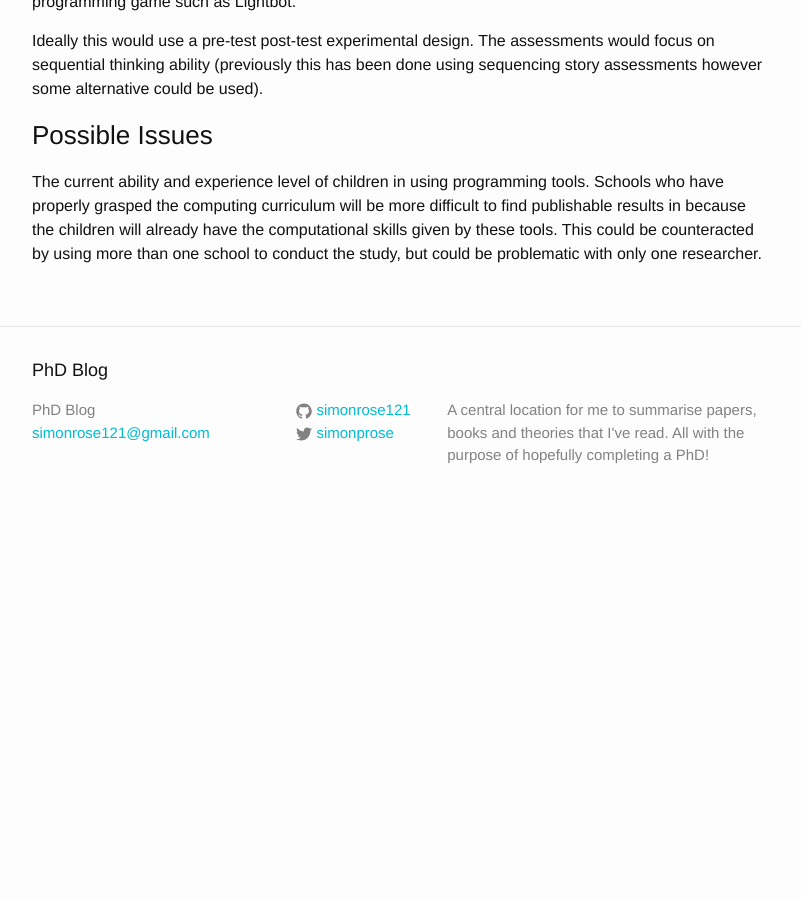
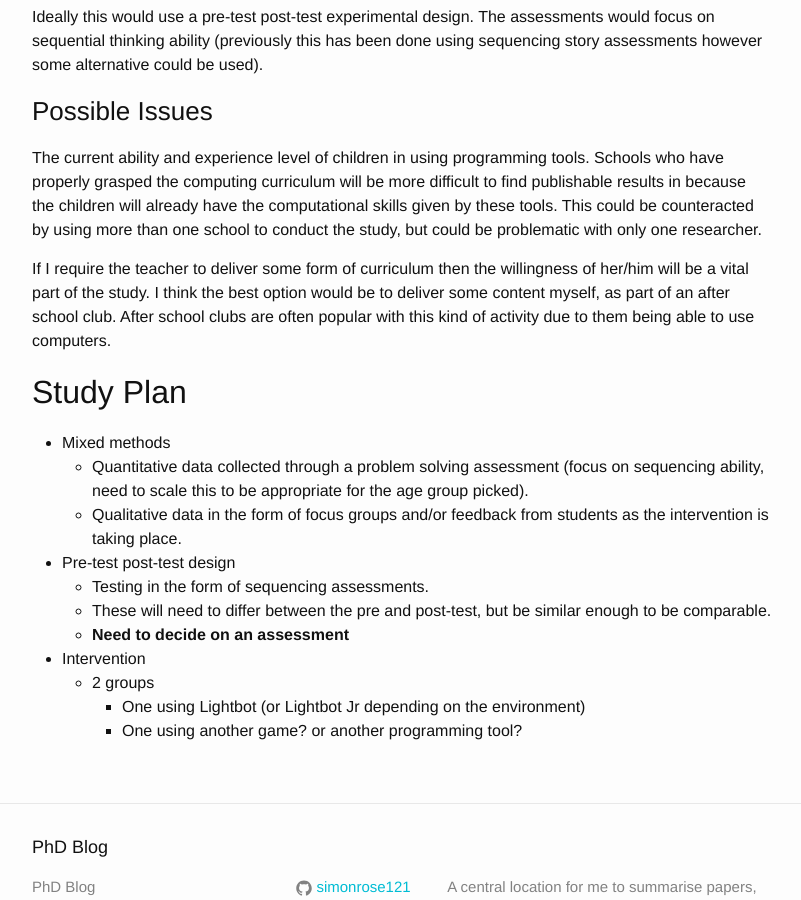
Before and after one commit to simonrose121/phd, a Jekyll site: the page built from _posts/2016-12-13-preliminary-study.md, in a window 1280 px wide and 900 px high, scrolled down 1540 px. Shown: the whole window, without its empty margins (238-1039 px from the left). Built offline with Jekyll 4.4.1, drawn with Linux system fonts in a browser that asks for light colours; before the commit the page ends 2067 px from its top, so only the background shows below that; some of the changed text lies outside the part shown.

Commit message:
Initial study structure

```diff
--- a/_posts/2016-12-13-preliminary-study.md
+++ b/_posts/2016-12-13-preliminary-study.md
@@ -58,3 +58,19 @@ Ideally this would use a pre-test post-test experimental design.  The assessment
 ### Possible Issues
 
 The current ability and experience level of children in using programming tools. Schools who have properly grasped the computing curriculum will be more difficult to find publishable results in because the children will already have the computational skills given by these tools. This could be counteracted by using more than one school to conduct the study, but could be problematic with only one researcher.
+
+If I require the teacher to deliver some form of curriculum then the willingness of her/him will be a vital part of the study. I think the best option would be to deliver some content myself, as part of an after school club. After school clubs are often popular with this kind of activity due to them being able to use computers.
+
+## Study Plan
+
+- Mixed methods
+	- Quantitative data collected through a problem solving assessment (focus on sequencing ability, need to scale this to be appropriate for the age group picked).
+	- Qualitative data in the form of focus groups and/or feedback from students as the intervention is taking place.
+- Pre-test post-test design
+	- Testing in the form of sequencing assessments.
+	- These will need to differ between the pre and post-test, but be similar enough to be comparable.
+	- **Need to decide on an assessment**
+- Intervention
+	- 2 groups
+		- One using Lightbot (or Lightbot Jr depending on the environment)
+		- One using another game? or another programming tool?
```
Also changed, not shown: other parts of _posts/2016-12-13-preliminary-study.md (+2 -2 lines).
